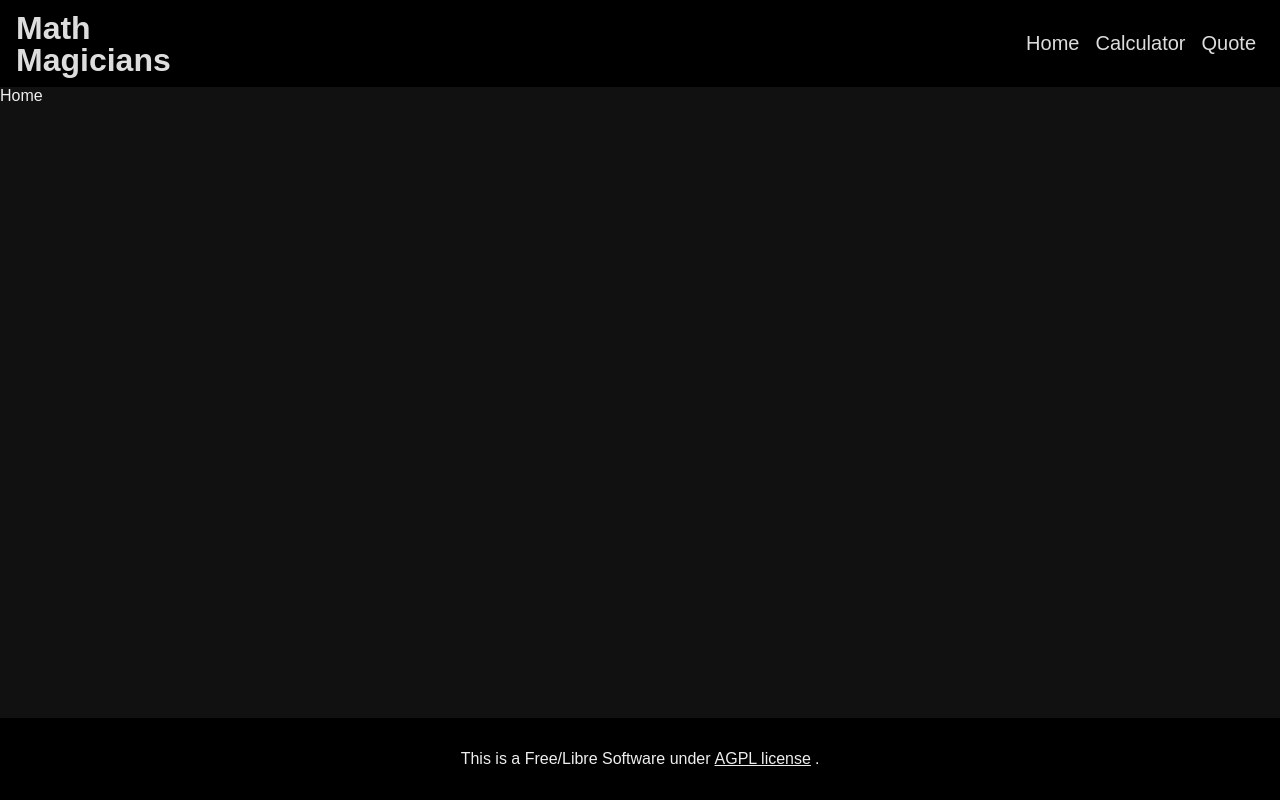
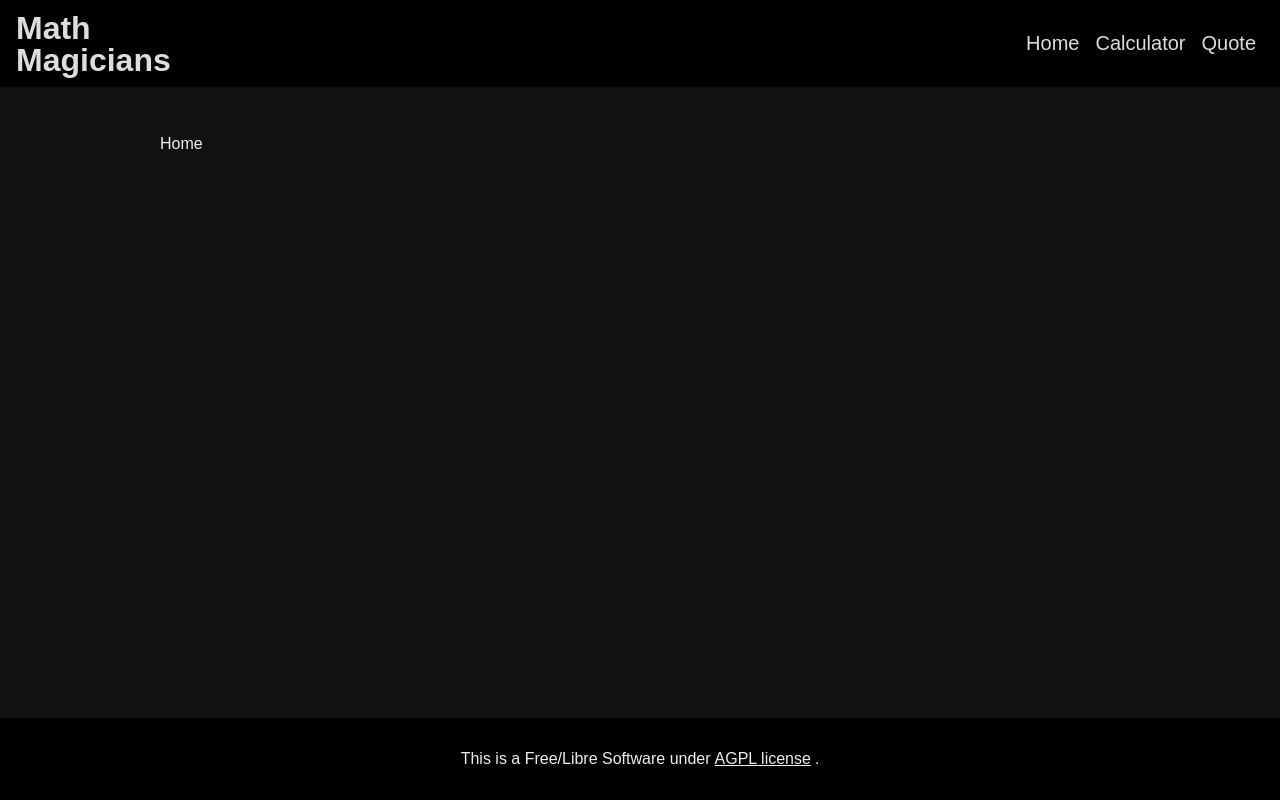
Before and after one commit to ahangarha/MV-MathMagicians, a React (Create React App) app: page / in a window 1280 px wide. Built offline with nearby package versions, Linux system fonts and the light colour scheme.

Commit message:
limit tabs size in bigger screen

```diff
--- a/src/App.css
+++ b/src/App.css
@@ -1,4 +1,8 @@
 #tabs {
+  width: 100%;
+  max-width: 992px;
+  margin: 0 auto;
+  padding: 3rem 1rem;
   flex-grow: 1;
 }
 
```
